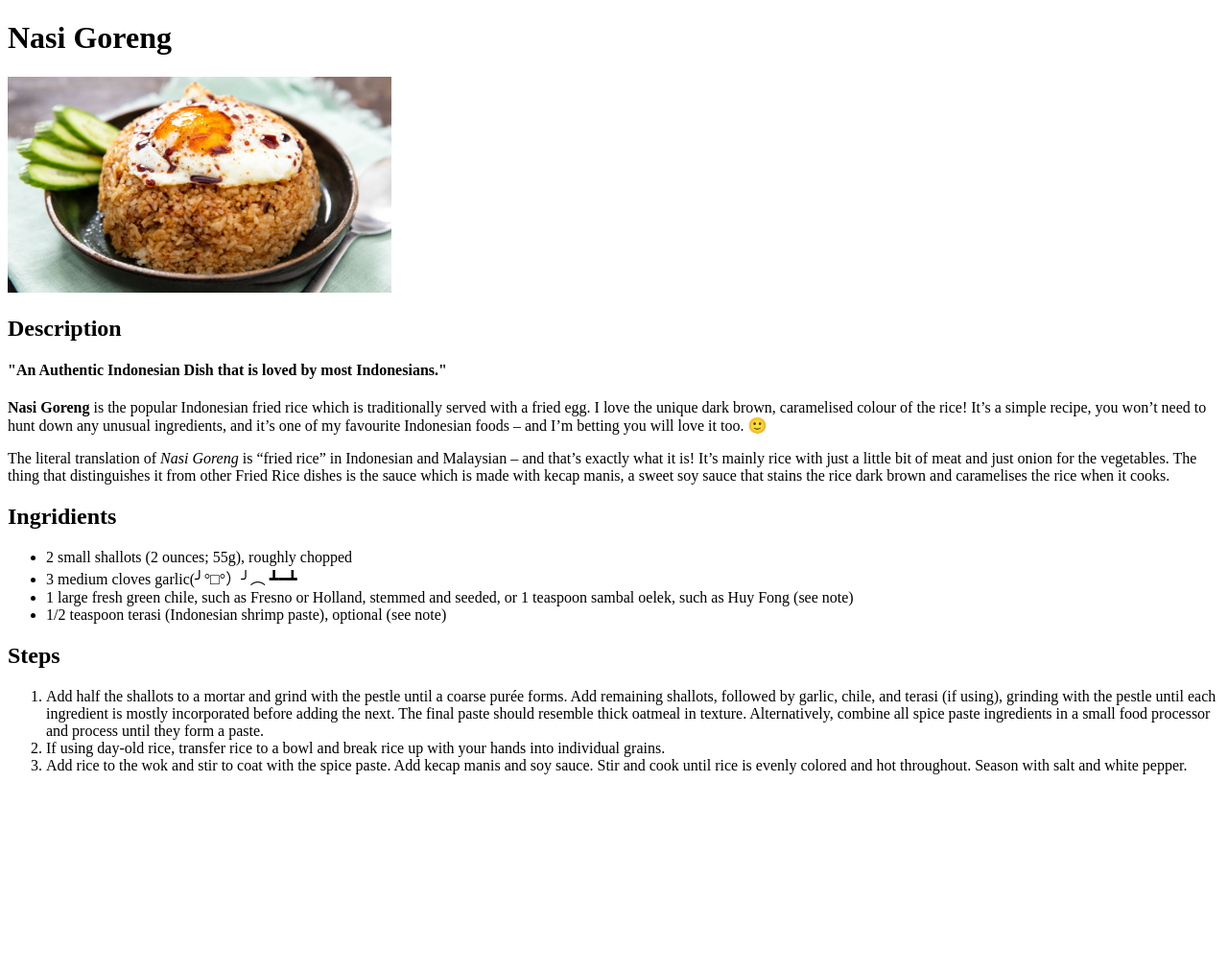
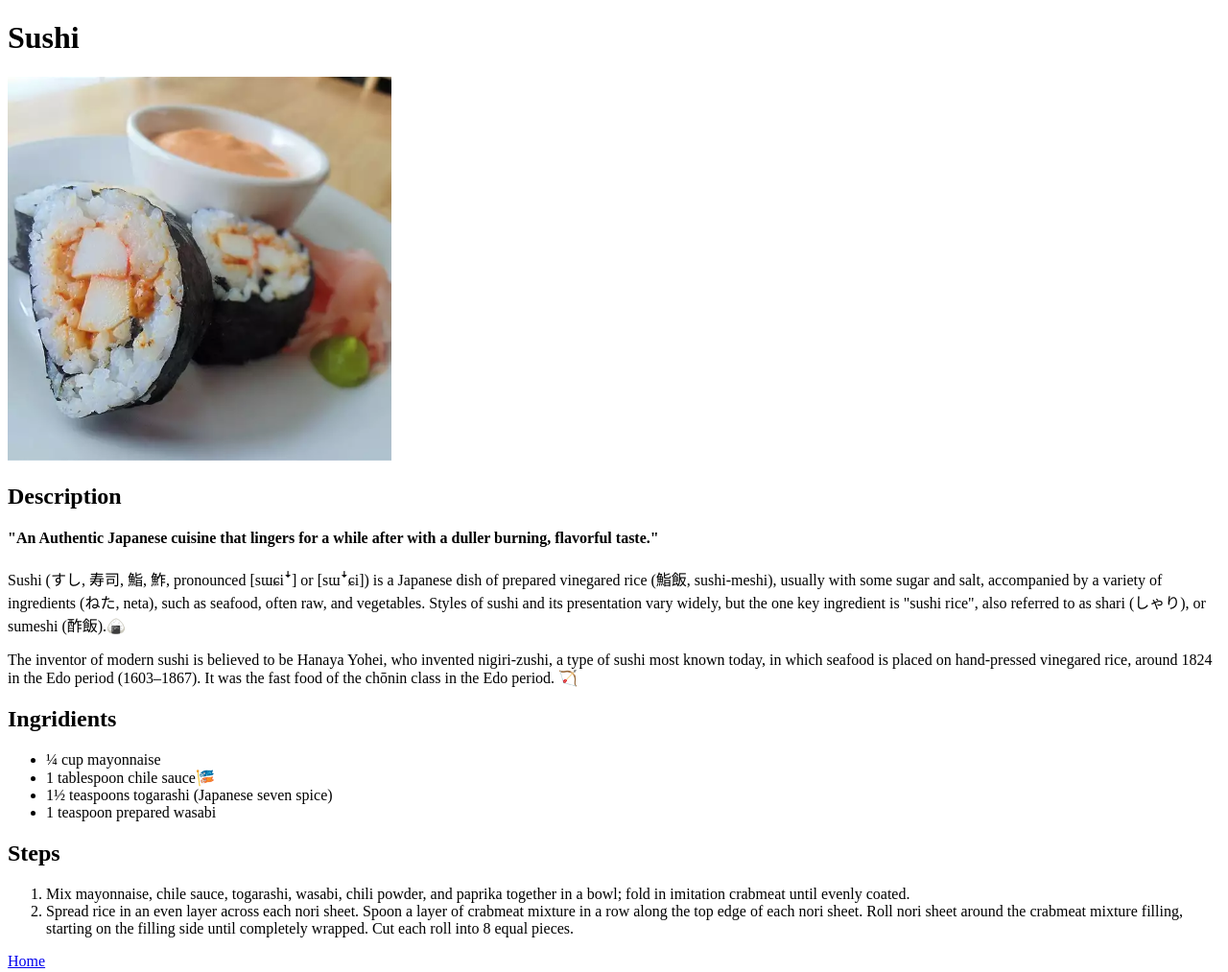
Before and after one commit to Nathan-AVG/odin-recipes, a plain HTML site: page recipes/sushi.html in a window 1280 px wide. Shown: the whole page at 96% size. Before the commit the page ends 823 px from the top, so only its background shows below. Drawn offline with Linux system fonts and the light colour scheme.

Commit message:
last touches

```diff
--- a/recipes/sushi.html
+++ b/recipes/sushi.html
@@ -3,46 +3,45 @@
 <html lang="en">
     <head>
         <meta charset="utf-8">
-        <title>Nasi Goreng</title>
+        <title>Sushi</title>
     </head>
 
     <body>
         <!--main display-->
         <h1>
-            Nasi Goreng
+            Sushi
         </h1>
-        <img src="../images/nasi-goreng.jpg" width="400" alt="a delicious looking Indonesian fried rice">
+        <img src="../images/sushi.webp" width="400" alt="a delicious looking Japanese cuisine">
         <h2>
             Description
         </h2>
         <h4>
-            "An Authentic Indonesian Dish that is loved by most Indonesians."
+            "An Authentic Japanese cuisine that lingers for a while after with a duller burning, flavorful taste."
         </h4>
         <p>
-            <strong>Nasi Goreng</strong> is the popular Indonesian fried rice which is traditionally served with a fried egg. I love the unique dark brown, caramelised colour of the rice! It’s a simple recipe, you won’t need to hunt down any unusual ingredients, and it’s one of my favourite Indonesian foods – and I’m betting you will love it too. 🙂
+            Sushi (すし, 寿司, 鮨, 鮓, pronounced [sɯɕiꜜ] or [sɯꜜɕi]) is a Japanese dish of prepared vinegared rice (鮨飯, sushi-meshi), usually with some sugar and salt, accompanied by a variety of ingredients (ねた, neta), such as seafood, often raw, and vegetables. Styles of sushi and its presentation vary widely, but the one key ingredient is "sushi rice", also referred to as shari (しゃり), or sumeshi (酢飯).🍙
         </p>
         <p>
-
-            The literal translation of <em>Nasi Goreng</em> is “fried rice” in Indonesian and Malaysian – and that’s exactly what it is! It’s mainly rice with just a little bit of meat and just onion for the vegetables. The thing that distinguishes it from other Fried Rice dishes is the sauce which is made with kecap manis, a sweet soy sauce that stains the rice dark brown and caramelises the rice when it cooks.
+            The inventor of modern sushi is believed to be Hanaya Yohei, who invented nigiri-zushi, a type of sushi most known today, in which seafood is placed on hand-pressed vinegared rice, around 1824 in the Edo period (1603–1867). It was the fast food of the chōnin class in the Edo period. 🏹
         </p>
         <!--ingridients-->
         <h2>
             Ingridients
         </h2>
         <ul>
-            <li>2 small shallots (2 ounces; 55g), roughly chopped</li>
-            <li>3 medium cloves garlic(╯°□°）╯︵ ┻━┻</li>
-            <li>1 large fresh green chile, such as Fresno or Holland, stemmed and seeded, or 1 teaspoon sambal oelek, such as Huy Fong (see note)</li>
-            <li>1/2 teaspoon terasi (Indonesian shrimp paste), optional (see note)</li>
+            <li>¼ cup mayonnaise</li>
+            <li>1 tablespoon chile sauce🎏</li>
+            <li>1½ teaspoons togarashi (Japanese seven spice)</li>
+            <li>1 teaspoon prepared wasabi</li>
         </ul>
         <!--steps-->
         <h2>
             Steps
         </h2>
         <ol>
-            <li>Add half the shallots to a mortar and grind with the pestle until a coarse purée forms. Add remaining shallots, followed by garlic, chile, and terasi (if using), grinding with the pestle until each ingredient is mostly incorporated before adding the next. The final paste should resemble thick oatmeal in texture. Alternatively, combine all spice paste ingredients in a small food processor and process until they form a paste.</li>
-            <li>If using day-old rice, transfer rice to a bowl and break rice up with your hands into individual grains.</li>
-            <li>Add rice to the wok and stir to coat with the spice paste. Add kecap manis and soy sauce. Stir and cook until rice is evenly colored and hot throughout. Season with salt and white pepper.</li>
+            <li>Mix mayonnaise, chile sauce, togarashi, wasabi, chili powder, and paprika together in a bowl; fold in imitation crabmeat until evenly coated.</li>
+            <li>Spread rice in an even layer across each nori sheet. Spoon a layer of crabmeat mixture in a row along the top edge of each nori sheet. Roll nori sheet around the crabmeat mixture filling, starting on the filling side until completely wrapped. Cut each roll into 8 equal pieces.</li>
         </ol>
+        <a href="../index.html">Home</a>
     </body>
 </html>
```
Also changed, not shown: index.html (+6 -2 lines), recipes/nasi-goreng.html (+1 -1 lines), recipes/spaghetti.html (added, +45 -0 lines), images/italy.png (added), images/spaghetti.jpg (added), images/sushi.webp (added).
